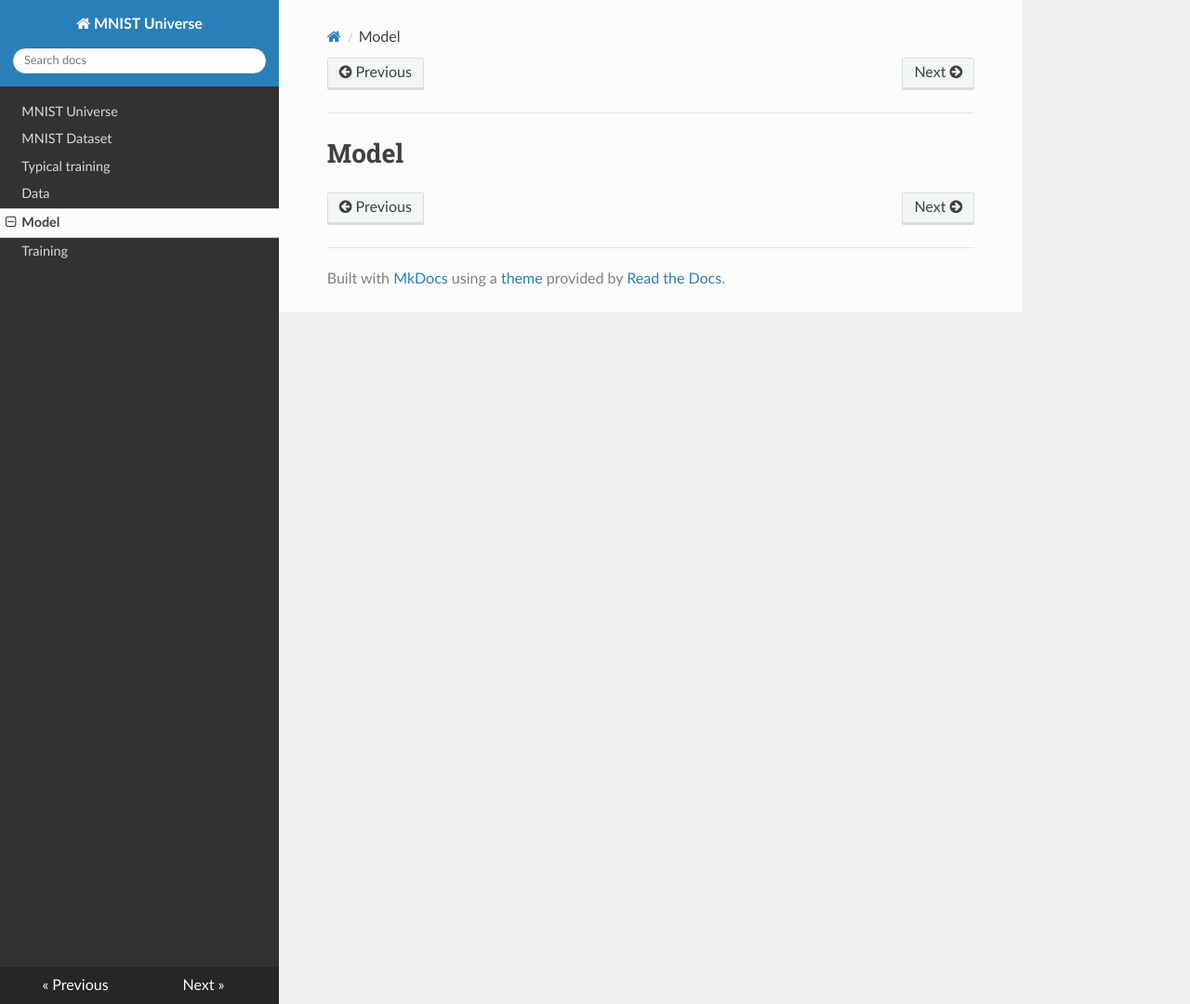
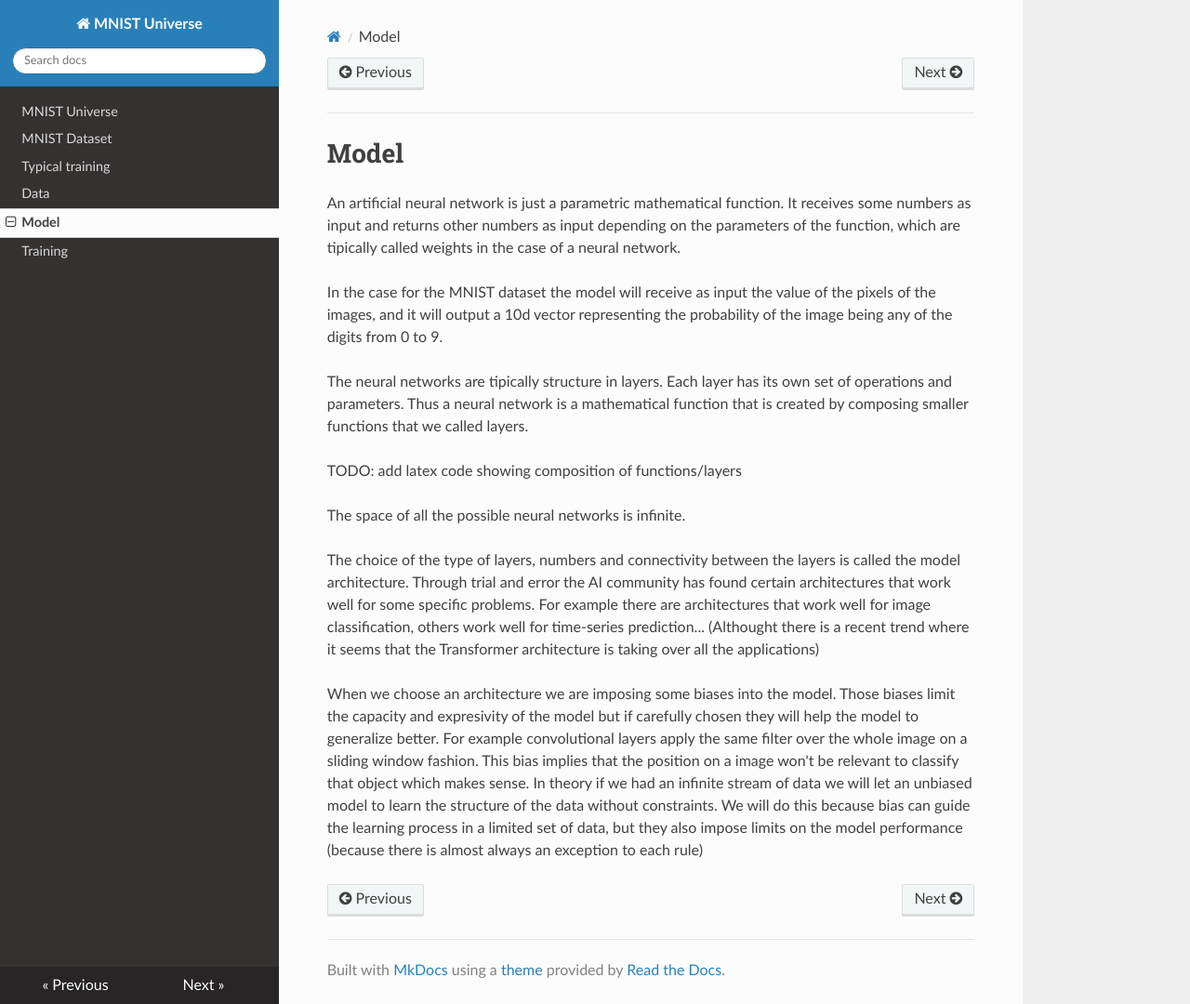
Before and after one commit to ironbar/mnist_universe, an MkDocs documentation site: the page built from docs/03_model.md, in a window 1280 px wide and 1080 px high. Shown: the whole window at 93% size. Built offline with MkDocs 1.6.1, drawn with Linux system fonts in a browser that asks for light colours; nearby versions of some CDN libraries.

Commit message:
Update 03_model.md

```diff
--- a/docs/03_model.md
+++ b/docs/03_model.md
@@ -1 +1,17 @@
 # Model
+
+An artificial neural network is just a parametric mathematical function. It receives some numbers as input and returns other numbers as input depending on the parameters of the function, which are tipically called weights in the case of a neural network.
+
+In the case for the MNIST dataset the model will receive as input the value of the pixels of the images, and it will output a 10d vector representing the probability of the image being any of the digits from 0 to 9.
+
+The neural networks are tipically structure in layers. Each layer has its own set of operations and parameters. Thus a neural network is a mathematical function that is created by composing smaller functions that we called layers.
+
+TODO: add latex code showing composition of functions/layers
+
+The space of all the possible neural networks is infinite.
+
+The choice of the type of layers, numbers and connectivity between the layers is called the model architecture.
+Through trial and error the AI community has found certain architectures that work well for some specific problems. For example there are architectures that work well for image classification, others work well for time-series prediction... (Althought there is a recent trend where it seems that the Transformer architecture is taking over all the applications)
+
+When we choose an architecture we are imposing some biases into the model. Those biases limit the capacity and expresivity of the model but if carefully chosen they will help the model to generalize better. For example convolutional layers apply the same filter over the whole image on a sliding window fashion. This bias implies that the position on a image won't be relevant to classify that object which makes sense.
+In theory if we had an infinite stream of data we will let an unbiased model to learn the structure of the data without constraints. We will do this because bias can guide the learning process in a limited set of data, but they also impose limits on the model performance (because there is almost always an exception to each rule)
```
